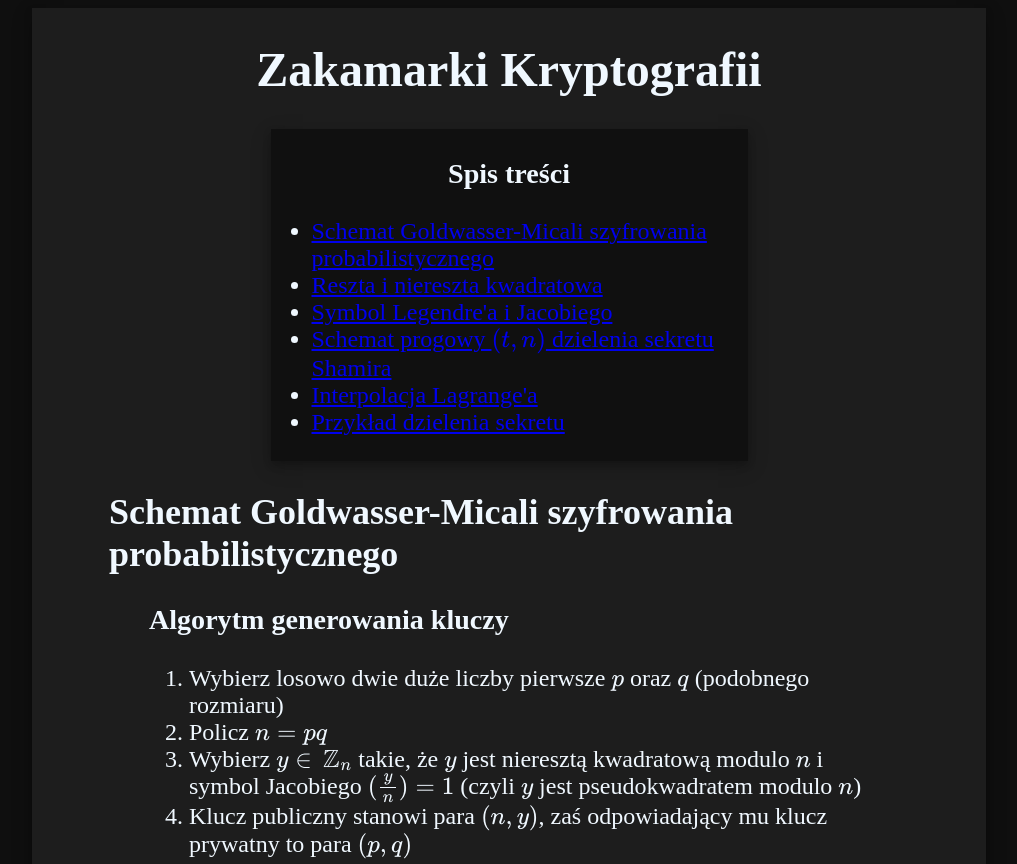
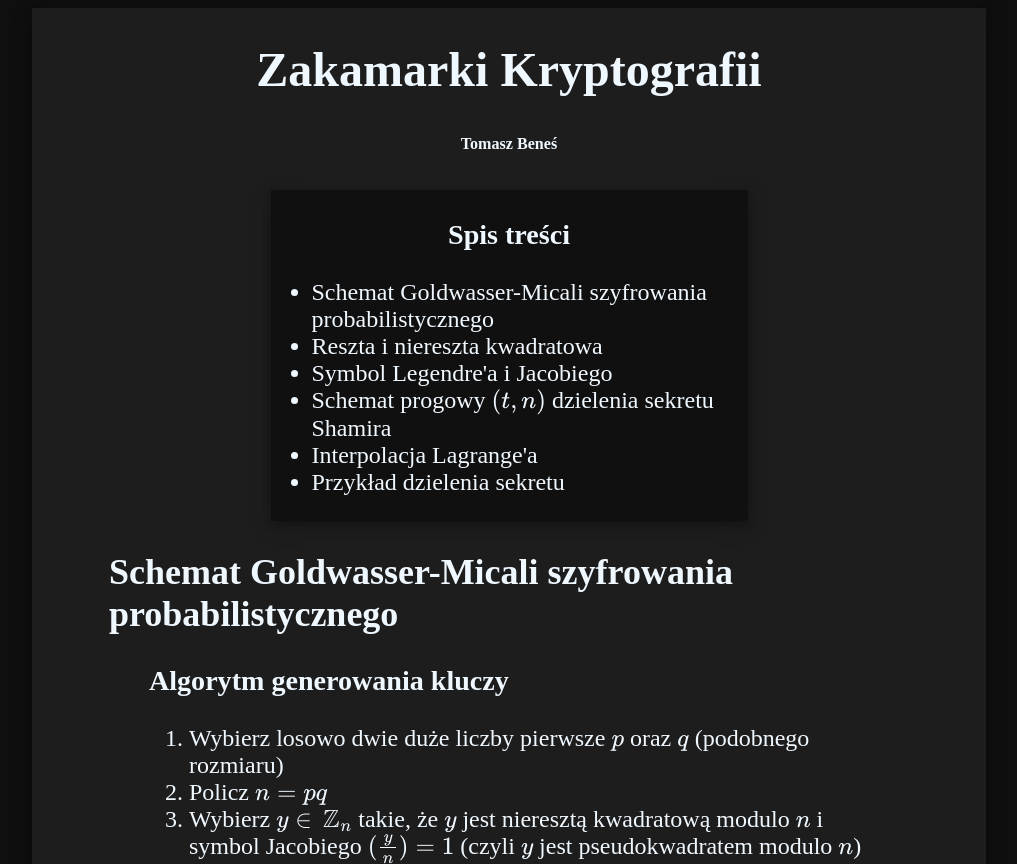
Before and after one commit to Cansisti/www, a PHP site: page / in a window 1280 px wide. Shown: the top 864 px of the page, without its empty margins (131-1148 px from the left). Run offline with PHP 8.4, Linux system fonts and the light colour scheme.

Commit message:
l4 link styling

```diff
--- a/L4/index.html
+++ b/L4/index.html
@@ -18,6 +18,7 @@
 	<body>
 		<main>
 			<h1>Zakamarki Kryptografii</h1>
+			<h6>Tomasz Beneś</h6>
 			<nav>
 				<h3>Spis treści</h3>
 				<ul>
--- a/L4/style.css
+++ b/L4/style.css
@@ -12,7 +12,7 @@ main {
 	box-shadow: 0 4px 8px 0 rgba(0, 0, 0, 0.2), 0 6px 20px 0 rgba(0, 0, 0, 0.19);
 }
 
-h1 {
+h1, h6 {
 	text-align: center;
 }
 
@@ -23,11 +23,15 @@ nav {
 	background-color: #101010;
 	text-align: center;
 	box-shadow: 0 4px 8px 0 rgba(0, 0, 0, 0.2), 0 6px 20px 0 rgba(0, 0, 0, 0.19);
-	text-decoration: none;
 }
 
 nav ul {
 	text-align: left;
+}
+
+nav ul li a {
+	color: aliceblue;
+	text-decoration: none;
 }
 
 section {
```
